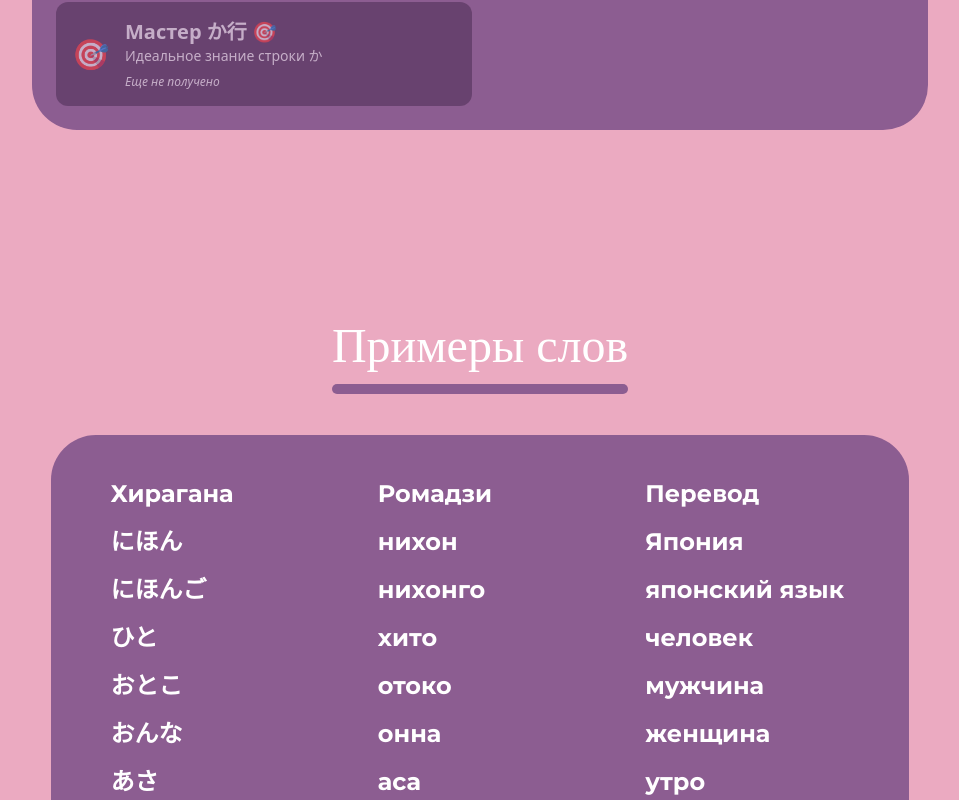
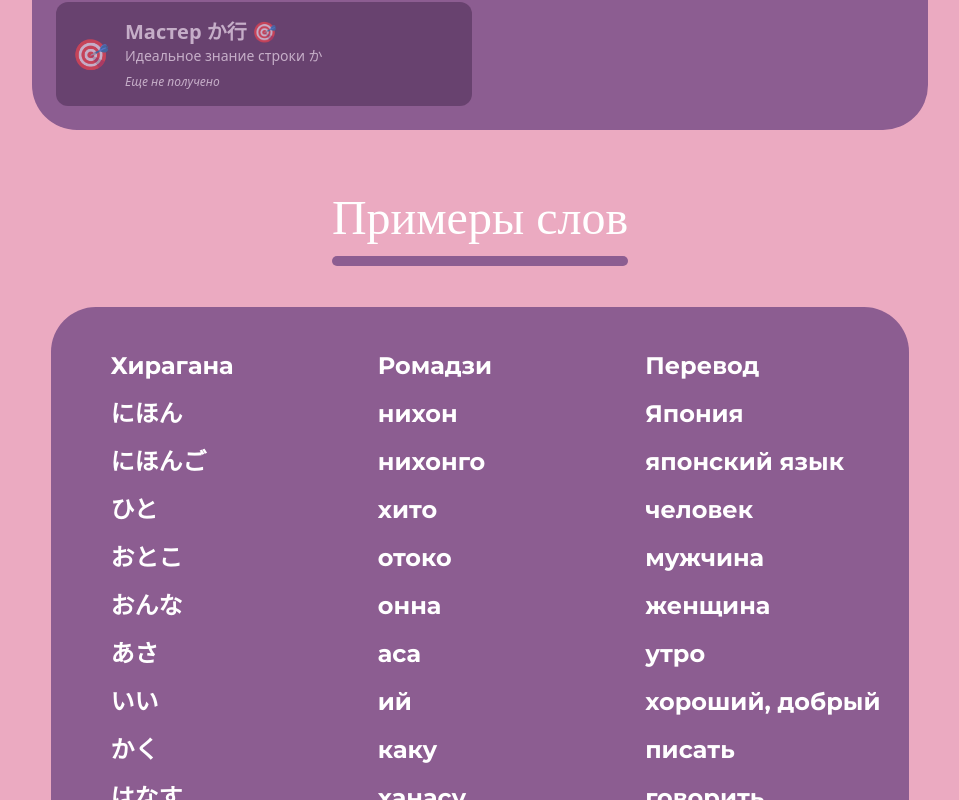
Before and after one commit to makesomelayouts/hirakata, a React (Vite) app: page /hiragana in a window 1280 px wide. Shown: the part 3760-4560 px from the top of the page, without its empty margins (160-1119 px from the left). Built offline with nearby package versions, Linux system fonts and the light colour scheme; a web font is replaced by a local one.

Commit message:
Fix space between sections

```diff
--- a/src/pages/Hiragana.jsx
+++ b/src/pages/Hiragana.jsx
@@ -183,13 +183,9 @@ function Hiragana() {
         </div>
       </section>
 
-
-      <section className="my-16">
+      <section className="mt-16">
         {testConfig ? (
-    <Quiz
-      config={testConfig}
-      onFinish={() => setTestConfig(null)}
-    />
+          <Quiz config={testConfig} onFinish={() => setTestConfig(null)} />
         ) : (
           <div className="space-y-16">
             <TestOptions onStartTest={setTestConfig} />
@@ -198,11 +194,9 @@ function Hiragana() {
         )}
       </section>
 
-      <section className="flex flex-col items-center justify-center gap-[41px] max-w-[1200px] mx-auto mt-32">
+      <section className="flex flex-col items-center justify-center gap-[41px] max-w-[1200px] mx-auto py-16">
         <div className="flex flex-col items-center justify-center px-8">
-          <h1 className="mt-[64px] text-center font-header text-5xl">
-            Примеры слов
-          </h1>
+          <h1 className="text-center font-header text-5xl">Примеры слов</h1>
           <div className="mt-3.5 bg-[#8C5D91] h-2.5 w-full rounded-full"></div>
         </div>
 
```
Lines whose indentation alone changed are shown as unchanged.
